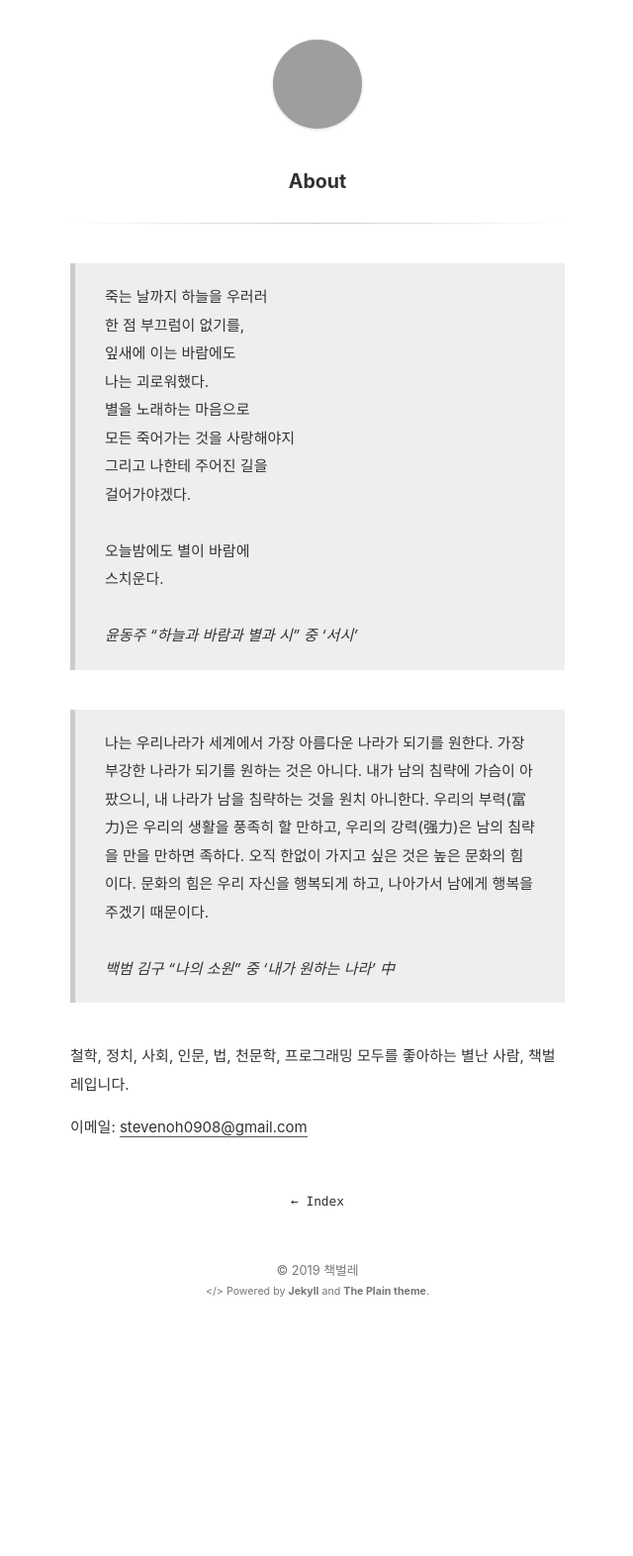
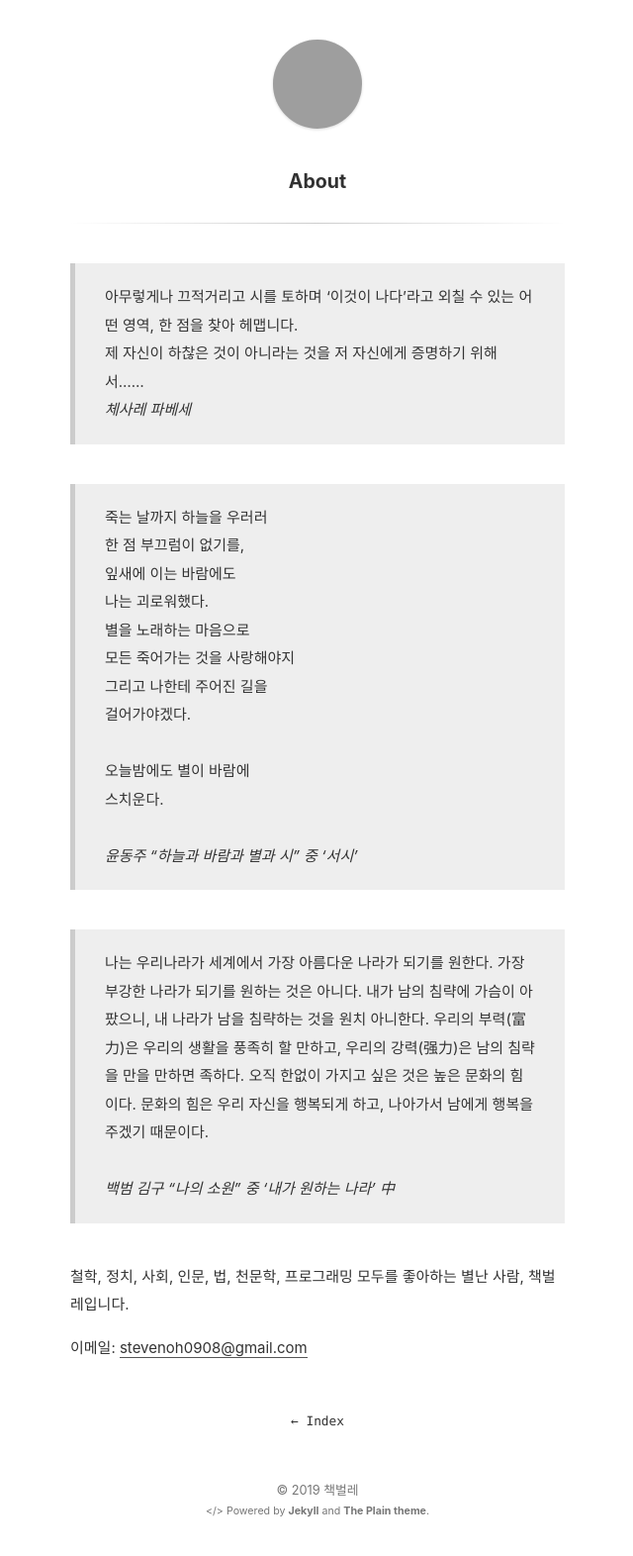
Before and after one commit to stevenoh0908/stevenoh0908.github.io, a Jekyll site: the page built from about.md, in a window 1280 px wide. Shown: the whole page at 99% size, without its empty margins (319-959 px from the left). Built offline with Jekyll 4.4.1, drawn with Linux system fonts in a browser that asks for light colours; before the commit the page ends 1350 px from its top, so only the background shows below that; grey boxes are pictures that could not be loaded.

Commit message:
Update about.md

```diff
--- a/about.md
+++ b/about.md
@@ -2,6 +2,9 @@
 layout: page
 title: About
 ---
+> 아무렇게나 끄적거리고 시를 토하며 '이것이 나다'라고 외칠 수 있는 어떤 영역, 한 점을 찾아 헤맵니다.<br>
+> 제 자신이 하찮은 것이 아니라는 것을 저 자신에게 증명하기 위해서......<br>
+> _체사레 파베세_
 
 > 죽는 날까지 하늘을 우러러<br>
 > 한 점 부끄럼이 없기를,<br>
```
